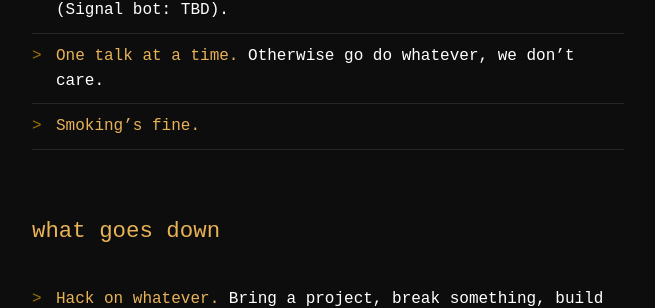
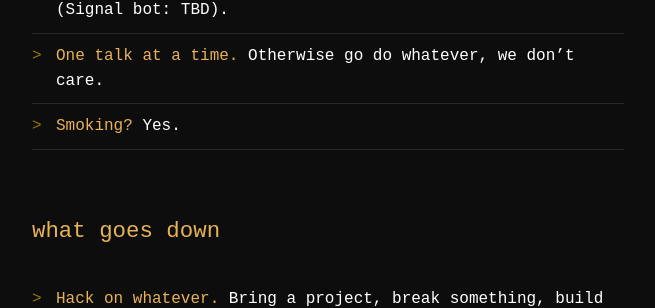
Before and after one commit to 0xDarkWire/darkwirelabs-conference, a Jekyll site: the page built from index.md, in a window 1280 px wide. Shown: the part 599-907 px from the top of the page, without its empty margins (312-967 px from the left). Built offline with Jekyll 4.4.1, drawn with Linux system fonts in a browser that asks for light colours.

Commit message:
Rephrase smoking rule as Q&A

```diff
--- a/index.md
+++ b/index.md
@@ -15,7 +15,7 @@ layout: default
 - **Address drops 24h before.** Figure it out.
 - **Talk schedule goes out 24h before** and keeps getting updated as people sign up. Sign up whenever — just give 4 hours notice before your slot. You'll get pinged before you go on (Signal bot: TBD).
 - **One talk at a time.** Otherwise go do whatever, we don't care.
-- **Smoking's fine.**
+- **Smoking?** Yes.
 
 ## what goes down
 
```
